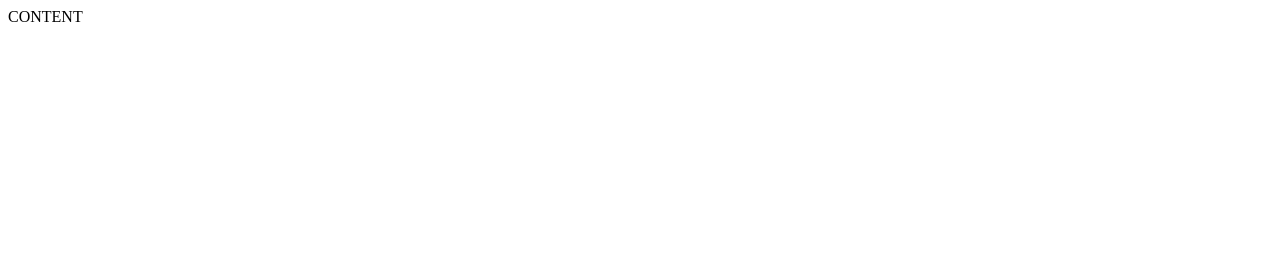
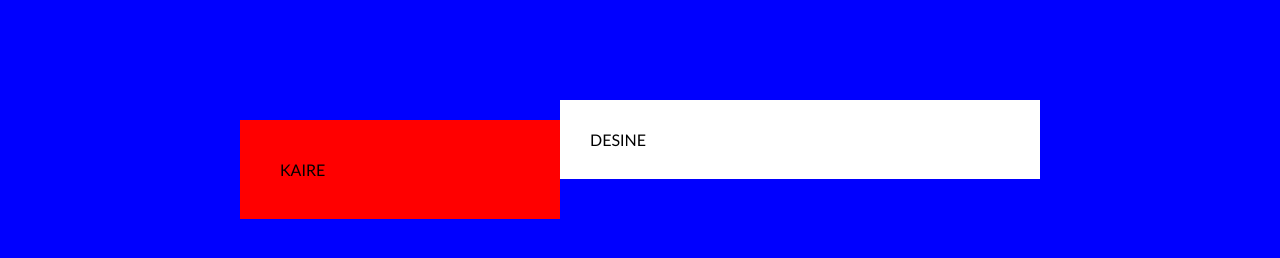
Before and after one commit to Evelinatoleike/4-sign-up, a website: page index.html in a window 1280 px wide. Drawn offline with Linux system fonts and the light colour scheme.

Commit message:
CSS classes

```diff
--- /dev/null
+++ b/css/main.css
@@ -0,0 +1,33 @@
+body,
+body * {
+    box-sizing: border-box;
+    margin: 0;
+    padding: 0;
+    vertical-align: top;
+    font-family:'Gill Sans', 'Gill Sans MT', Calibri, 'Trebuchet MS', sans-serif
+}
+body {
+    background-color: blue;
+}
+
+.container {
+    display: inline-block;
+    width: 800px;
+    margin-top: 100px;
+    margin-left: calc(50% - 400px);
+}
+
+.left-column {
+    width: 40%;
+    float: left;
+    padding: 40px;
+    margin-top: 20px;
+    background-color: red;
+}
+
+.right-column {
+    width: 60%;
+    float: left;
+    padding: 30px;
+    background-color: white;
+}
--- a/index.html
+++ b/index.html
@@ -12,9 +12,17 @@
     <meta name="msapplication-TileColor" content="#da532c">
     <meta name="theme-color" content="#ffffff">
     <link rel="shortcut icon" href="./favicon.ico" type="image/x-icon">
+    <link rel="stylesheet" href="./css/main.css">
 
 </head>
 <body>
-    CONTENT
+    <main class="container">
+        <div class="left-column">
+            KAIRE
+        </div>
+        <div class="right-column">
+            DESINE
+        </div>
+    </main>
 </body>
 </html>
```
